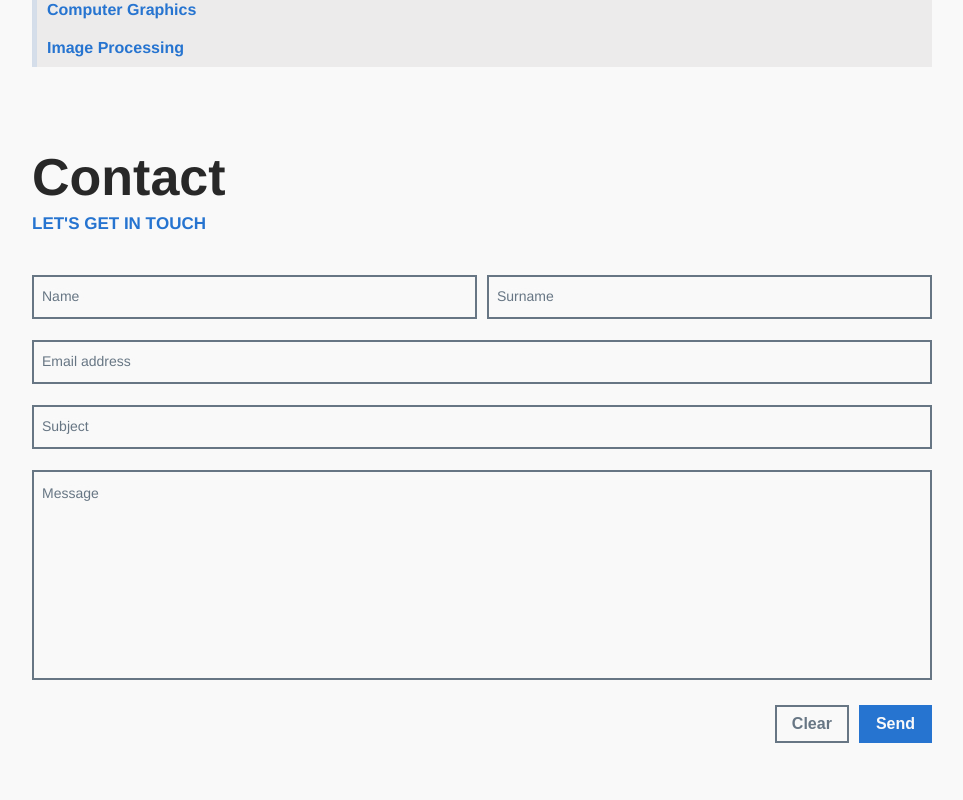
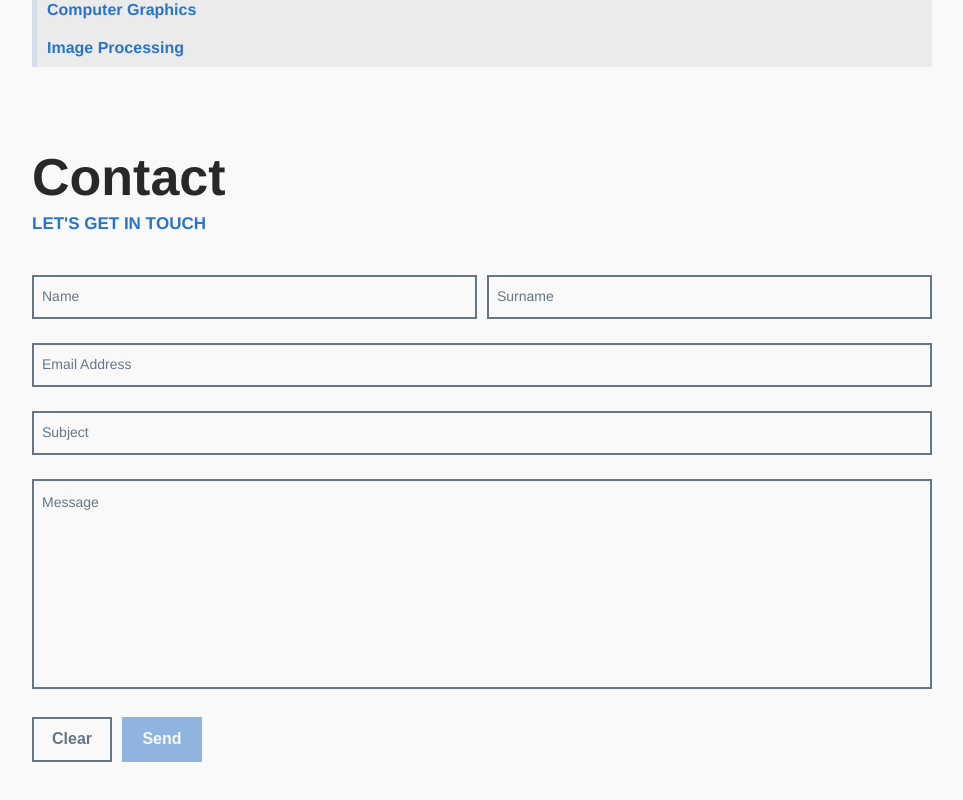
Before and after one commit to sonkeks/Portfolio, a React (Create React App) app: page / in a window 1280 px wide. Shown: the part 3814-4614 px from the top of the page, without its empty margins (158-1121 px from the left). Built offline with nearby package versions, Linux system fonts and the light colour scheme.

Commit message:
form validation & user feedback

```diff
--- a/src/newComponents/Contact.module.css
+++ b/src/newComponents/Contact.module.css
@@ -8,13 +8,8 @@
     margin-top: 40px;
     display: grid;
     column-gap: 10px;
-    row-gap: 5px;
+    row-gap: 8px;
     grid-template-columns: 1fr 1fr;
-}
-
-.form div {
-    width: 100%;
-    margin: 0;
 }
 
 .form div:nth-child(3) {
@@ -31,12 +26,12 @@
 
 .form div:nth-child(6) {
     grid-column: 1 / 3;
-    justify-self: end;
-    width: fit-content;
 }
 
 .inputGroup {
     position: relative;
+    width: 100%;
+    margin: 0;
 }
 
 .label {
@@ -129,38 +124,100 @@ textarea:focus + .textareaLabel, textarea:not(:placeholder-shown) + .textareaLab
     transition: all .3s;
 }
 
+.errorMessage {
+    color: #ff3c3c;
+    position: absolute;
+    bottom: -1px;
+}
+
 .buttonRow {
+    justify-self: start;
+    width: 100%;
+    display: grid;
+    grid-template-columns: auto 1fr;
+    align-items: center;
+    gap: 10px;
+}
+
+.buttonGroup {
+    grid-column: 1 / 2;
     display: flex;
     gap: 10px;
 }
 
 .buttonClear {
-    padding: 8px 15px 8px 15px;
+    width: 80px;
+    height: 45px;
     border: #677684 2px solid;
     color: #677684;
     font-size: 16px;
     font-weight: bold;
     background-color: #F9F9F9;
+    transition: all .1s;
 }
 
 .buttonClear:hover {
     opacity: 0.7;
+    transition: all .1s;
 }
 
 .button {
-    padding: 8px 15px 8px 15px;
+    position: relative;
+    width: 80px;
+    height: 45px;
     border: #2674D0 2px solid;
     background-color: #2674D0;
     font-weight: bold;
     font-size: 16px;
     color: #F9F9F9;
+    transition: all .1s;
 }
 
 .button:hover {
     border: #1f5fab 2px solid;
+    transition: all .1s;
     background-color: #1f5fab;
     color: #dcdcdc;
     cursor: pointer;
+}
+
+.button:disabled {
+    transition: all .1s;
+    background-color: #90b4e0;
+    border: #90b4e0 2px solid;
+}
+
+.loader {
+    position: absolute;
+    border: 5px solid #f3f3f3;
+    border-top: 5px solid #90b4e0;
+    border-radius: 50%;
+    top: 6px;
+    left: 22px;
+    width: 20px;
+    height: 20px;
+    animation: spin 1s linear infinite;
+}
+
+.confirmationGroup {
+    grid-column: 2 / 3;
+    display: flex;
+    align-items: center;
+    gap: 10px;
+    transition: all .2s;
+}
+
+.successIcon {
+    color: green;
+}
+
+.errorIcon {
+    color: #ff3c3c;
+}
+
+@keyframes spin {
+    0% {transform: rotate(0deg);}
+    100% {transform: rotate(360deg);}
 }
 
 @media screen and (max-width: 600px) {
@@ -183,4 +240,12 @@ textarea:focus + .textareaLabel, textarea:not(:placeholder-shown) + .textareaLab
     .form div:nth-child(6) {
         grid-column: 1 / 2;
     }
+
+    .buttonGroup {
+        grid-column: 1 / 3;
+    }
+
+    .confirmationGroup {
+        grid-column: 1 / 3;
+    }
 }
--- a/src/newComponents/Contact.tsx
+++ b/src/newComponents/Contact.tsx
@@ -1,6 +1,7 @@
 import styles from "./Contact.module.css"
-import {SyntheticEvent, useState} from "react";
+import {ChangeEvent, SyntheticEvent, useState} from "react";
 import emailjs from "@emailjs/browser";
+import {FiCheckCircle, FiXCircle} from "react-icons/fi";
 
 const Contact = () => {
     const [name, setName] = useState<string>("");
@@ -8,6 +9,31 @@ const Contact = () => {
     const [email, setEmail] = useState<string>("");
     const [subject, setSubject] = useState<string>("");
     const [message, setMessage] = useState<string>("");
+
+    const [nameError, setNameError] = useState<string>("");
+    const [surnameError, setSurnameError] = useState<string>("");
+    const [emailError, setEmailError] = useState<string>("");
+    const [subjectError, setSubjectError] = useState<string>("");
+    const [messageError, setMessageError] = useState<string>("");
+
+    const [isSending, setIsSending] = useState<boolean>(false);
+    const [emailSent, setEmailSent] = useState<boolean>();
+
+    const formIsValid = () => {
+        let fields = [name, surname, email, subject, message];
+        let errors = [nameError, surnameError, emailError, subjectError, messageError];
+        return (errors.every(element => element === "") && fields.every(field => field !== ""));
+    }
+
+    const changeField = (e: ChangeEvent<(HTMLInputElement | HTMLTextAreaElement)>, stateFunction: (state: string) => void, errorFunction: (error: string) => void) => {
+        let fieldName = e.target.name;
+        stateFunction(e.target.value);
+        if (e.target.value === "") {
+            errorFunction("Please add your " + fieldName.charAt(0).toUpperCase() + fieldName.slice(1));
+        } else {
+            errorFunction("");
+        }
+    }
 
     const submitForm = (event: SyntheticEvent) => {
         event.preventDefault();
@@ -17,13 +43,44 @@ const Contact = () => {
             from_email: email,
             message: message,
         }
+        setIsSending(true);
         emailjs.send("service_48dpmw2", "template_i2ywh58", params, "UqwU8RRV6d3zX77CS")
-            .then((result) => {
-                console.log(result.text);
+            .then(() => {
+                setName("");
+                setSurname("");
+                setEmail("");
+                setSubject("");
+                setMessage("");
+                setIsSending(false);
+                setEmailSent(true);
+                setTimeout(() => setEmailSent(undefined), 10000);
             })
             .catch(error => {
+                setIsSending(false);
+                setEmailSent(false);
+                setTimeout(() => setEmailSent(undefined), 10000);
                 console.log(error.text);
             })
+    }
+
+    const showConfirmation = () => {
+        if (emailSent !== undefined) {
+            if (emailSent) {
+                return (
+                    <>
+                        <FiCheckCircle className={styles.successIcon} size={30}/>
+                        <span>Email was successfully sent</span>
+                    </>
+                )
+            } else {
+                return (
+                    <>
+                        <FiXCircle className={styles.errorIcon} size={30}/>
+                        <span>Sorry, something went wrong. Please try again</span>
+                    </>
+                )
+            }
+        }
     }
 
     const clearForm = (event: SyntheticEvent) => {
@@ -33,6 +90,12 @@ const Contact = () => {
         setEmail("");
         setSubject("");
         setMessage("");
+
+        setNameError("");
+        setSurnameError("");
+        setEmailError("");
+        setSubjectError("");
+        setMessageError("");
     }
 
     return (
@@ -41,32 +104,48 @@ const Contact = () => {
             <h2>Let's get in Touch</h2>
             <form onSubmit={submitForm} className={styles.form}>
                 <div className={styles.inputGroup}>
-                    <input autoComplete="off" placeholder="Name" id="name" name="name" value={name} onChange={(e) => setName(e.target.value)}/>
+                    <input autoComplete="off" placeholder="Name" id="name" name="name" value={name}
+                           onChange={(e) => changeField(e, setName, setNameError)}/>
                     <label htmlFor="name" className={styles.label}>Name</label>
+                    <small className={styles.errorMessage}>{nameError}</small>
                 </div>
                 <div className={styles.inputGroup}>
-                    <input autoComplete="off" placeholder="Surname" id="surname" name="surname" value={surname} onChange={(e) => setSurname(e.target.value)}/>
+                    <input autoComplete="off" placeholder="Surname" id="surname" name="surname" value={surname}
+                           onChange={(e) => changeField(e, setSurname, setSurnameError)}/>
                     <label htmlFor="surname" className={styles.label}>Surname</label>
+                    <small className={styles.errorMessage}>{surnameError}</small>
                 </div>
                 <div className={styles.inputGroup}>
-                    <input autoComplete="off" placeholder="Email" id="email" name="email" value={email} onChange={(e) => setEmail(e.target.value)} type="email"/>
-                    <label htmlFor="email" className={styles.label}>Email address</label>
+                    <input autoComplete="off" placeholder="Email" id="email" name="email" value={email}
+                           onChange={(e) => changeField(e, setEmail, setEmailError)} type="email"/>
+                    <label htmlFor="email" className={styles.label}>Email Address</label>
+                    <small className={styles.errorMessage}>{emailError}</small>
                 </div>
                 <div className={styles.inputGroup}>
-                    <input autoComplete="off" placeholder="Subject" id="subject" name="subject" value={subject} onChange={(e) => setSubject(e.target.value)}/>
+                    <input autoComplete="off" placeholder="Subject" id="subject" name="subject" value={subject}
+                           onChange={(e) => changeField(e, setSubject, setSubjectError)}/>
                     <label htmlFor="subject" className={styles.label}>Subject</label>
+                    <small className={styles.errorMessage}>{subjectError}</small>
                 </div>
                 <div className={styles.inputGroup}>
-                    <textarea placeholder="Message" id="message" name="message" value={message} onChange={(e) => setMessage(e.target.value)}/>
+                    <textarea placeholder="Message" id="message" name="message" value={message}
+                              onChange={(e) => changeField(e, setMessage, setMessageError)}/>
                     <label htmlFor="message" className={styles.textareaLabel}>Message</label>
+                    <small className={styles.errorMessage}>{messageError}</small>
                 </div>
                 <div className={styles.buttonRow}>
-                    <button onClick={event => clearForm(event)} className={styles.buttonClear}>
-                        Clear
-                    </button>
-                    <button type="submit" className={styles.button}>
-                        Send
-                    </button>
+                    <div className={styles.buttonGroup}>
+                        <button onClick={event => clearForm(event)} className={styles.buttonClear}>
+                            Clear
+                        </button>
+                        <button disabled={!formIsValid() || isSending} type="submit" className={styles.button}>
+                            {isSending && <span className={styles.loader}></span>}
+                            {!isSending && "Send"}
+                        </button>
+                    </div>
+                    <div className={styles.confirmationGroup}>
+                        {showConfirmation()}
+                    </div>
                 </div>
             </form>
         </div>
```
